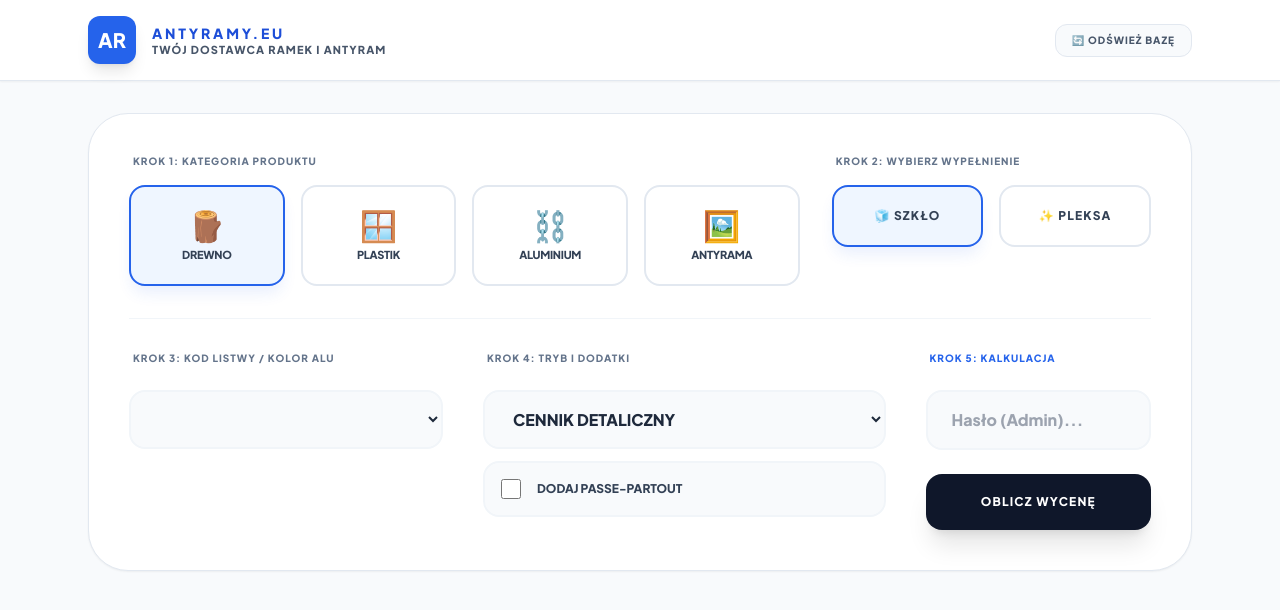
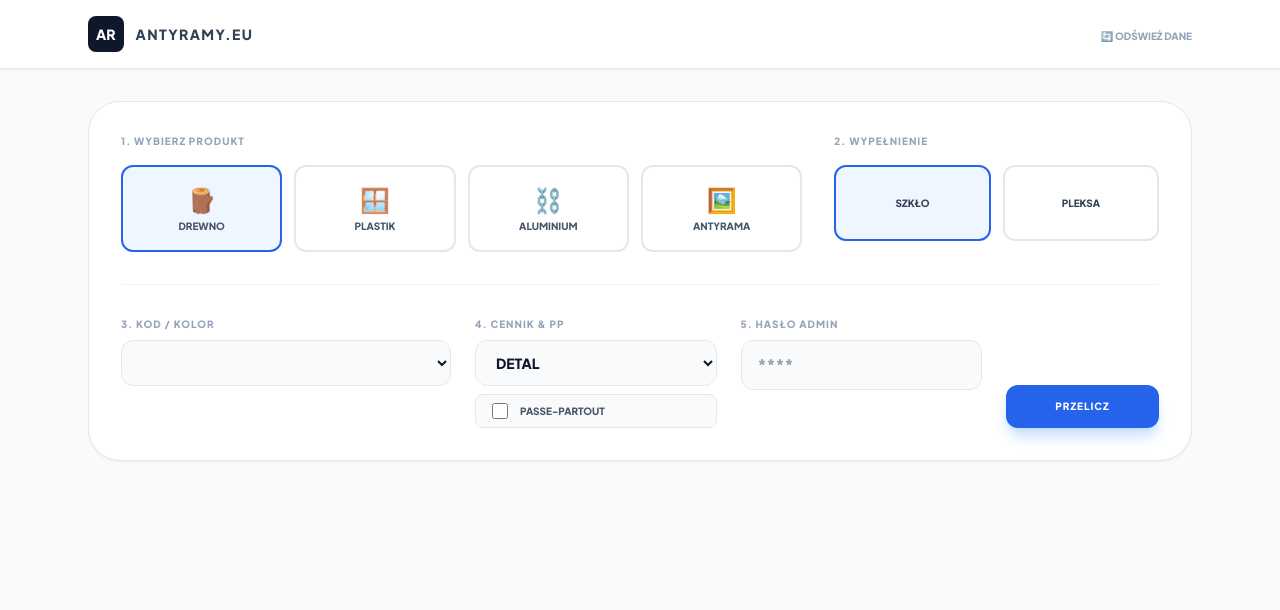
Before and after one commit to biuro-ship-it/kalk.antyramy, a FastAPI app: template templates/index.html in a window 1280 px wide. Shown: the top 610 px of the page. Run offline with FastAPI, Linux system fonts and the light colour scheme; the template is opened without the code that fills it, so the values that code supplies are empty; some libraries are stand-ins or nearby versions.

Commit message:
Minimalistyczny wydruk i karta produkcyjna

```diff
--- /dev/null
+++ b/info.txt
@@ -0,0 +1,4 @@
+arkusz googla
+vercel
+github
+qwerty11
--- a/templates/index.html
+++ b/templates/index.html
@@ -3,228 +3,192 @@
 <head>
     <meta charset="UTF-8">
     <meta name="viewport" content="width=device-width, initial-scale=1.0">
-    <title>Antyramy.eu - Kalkulator Produkcyjny</title>
+    <title>Wycena - Antyramy.eu</title>
     <script src="https://cdn.tailwindcss.com"></script>
     <link href="https://fonts.googleapis.com/css2?family=Plus+Jakarta+Sans:wght@400;600;800&display=swap" rel="stylesheet">
     <style>
         body { font-family: 'Plus Jakarta Sans', sans-serif; background-color: #f8fafc; }
+
+        /* --- STYLIZACJA WYDRUKU (MINIMALISTYCZNA) --- */
         @media print {
-            @page { size: A4; margin: 1cm; }
+            @page { size: A4; margin: 1.5cm; }
+            body { background: white !important; color: black !important; }
             .no-print { display: none !important; }
-            .print-card { border: none !important; box-shadow: none !important; margin: 0 !important; width: 100% !important; }
-            body { background: white !important; }
-            table { width: 100% !important; table-layout: fixed; }
-            {% if is_admin %}
-            th, td { padding: 4px 2px !important; font-size: 9px !important; word-wrap: break-word; font-weight: 800 !important; }
-            {% else %}
-            th, td { font-size: 14px !important; padding: 12px 10px !important; font-weight: 800 !important; }
-            {% endif %}
+            .print-card { border: 1px solid #eee !important; box-shadow: none !important; margin: 0 !important; width: 100% !important; border-radius: 0 !important; }
+            .print-header { background: #f8fafc !important; color: black !important; border-bottom: 2px solid black !important; padding: 20px !important; }
+            .print-header h2 { color: black !important; font-size: 24pt !important; }
+            table { width: 100% !important; border-collapse: collapse !important; }
+            th { border-bottom: 1px solid black !important; text-transform: uppercase !important; font-size: 9pt !important; padding: 10px 5px !important; }
+            td { border-bottom: 1px solid #eee !important; padding: 10px 5px !important; font-size: 11pt !important; }
+            .bg-blue-600 { background: transparent !important; color: black !important; border-left: 1px solid #ccc !important; }
+            .text-green-600 { color: #059669 !important; } /* Zysk zostawiamy lekko zielony dla czytelności admina */
         }
-        .option-tile { transition: all 0.2s cubic-bezier(0.4, 0, 0.2, 1); cursor: pointer; border: 2px solid #e2e8f0; }
-        .option-tile:hover { transform: translateY(-2px); border-color: #3b82f6; }
-        input[type="radio"]:checked + .option-tile { border-color: #2563eb; background-color: #eff6ff; box-shadow: 0 10px 15px -3px rgba(37, 99, 235, 0.1); }
+
+        .option-tile { transition: all 0.2s; cursor: pointer; border: 2px solid #e2e8f0; }
+        input[type="radio"]:checked + .option-tile { border-color: #2563eb; background-color: #eff6ff; }
     </style>
 </head>
 <body class="text-slate-900 min-h-screen">
-    <nav class="bg-white border-b border-slate-200 py-4 mb-8 no-print sticky top-0 z-50 shadow-sm">
+
+    <nav class="bg-white border-b border-slate-200 py-4 mb-8 no-print shadow-sm">
         <div class="max-w-6xl mx-auto px-6 flex justify-between items-center">
-            <div class="flex items-center gap-4">
-                <div class="bg-blue-600 text-white p-2.5 rounded-xl font-black text-xl shadow-lg">AR</div>
-                <div>
-                    <h1 class="text-sm font-black uppercase tracking-[0.2em] text-blue-700 leading-none mb-1">Antyramy.eu</h1>
-                    <p class="text-[11px] font-black text-slate-600 uppercase tracking-widest leading-none">Twój dostawca ramek i antyram</p>
-                </div>
+            <div class="flex items-center gap-3">
+                <div class="bg-slate-900 text-white p-2 rounded-lg font-black text-sm">AR</div>
+                <h1 class="text-sm font-black uppercase tracking-widest text-slate-700">Antyramy.eu</h1>
             </div>
             <form action="/refresh" method="post">
-                <button type="submit" class="bg-slate-50 hover:bg-slate-100 text-slate-600 px-4 py-2 rounded-xl text-[10px] font-black uppercase tracking-widest border border-slate-200 transition-all flex items-center gap-2">
-                    🔄 Odśwież Bazę
-                </button>
+                <button type="submit" class="text-[10px] font-black uppercase text-slate-400 hover:text-blue-600 transition-colors">🔄 Odśwież dane</button>
             </form>
         </div>
     </nav>
 
     <main class="max-w-6xl mx-auto px-6 pb-20">
-        <div class="bg-white rounded-[2.5rem] p-8 md:p-10 shadow-sm border border-slate-200 no-print mb-10">
+        <div class="bg-white rounded-[2rem] p-8 shadow-sm border border-slate-200 no-print mb-10">
             <form action="/calculate" method="post" class="space-y-8">
-
                 <div class="grid grid-cols-1 lg:grid-cols-12 gap-8">
                     <div class="lg:col-span-8">
-                        <label class="block text-[10px] font-black text-slate-500 uppercase tracking-widest mb-4 ml-1">Krok 1: Kategoria Produktu</label>
-                        <div class="grid grid-cols-2 md:grid-cols-4 gap-4">
+                        <label class="block text-[10px] font-black text-slate-400 uppercase tracking-widest mb-4">1. Wybierz Produkt</label>
+                        <div class="grid grid-cols-2 md:grid-cols-4 gap-3">
                             {% for val, label, icon in [('drewno', 'Drewno', '🪵'), ('plastik', 'Plastik', '🪟'), ('alu', 'Aluminium', '⛓️'), ('antyrama', 'Antyrama', '🖼️')] %}
                             <label class="relative">
                                 <input type="radio" name="main_category" value="{{ val }}" class="sr-only cat-radio" {{ 'checked' if main_category == val or (not main_category and val == 'drewno') }}>
-                                <div class="option-tile bg-white p-5 rounded-2xl text-center">
-                                    <span class="block text-3xl mb-1">{{ icon }}</span>
-                                    <span class="block text-[11px] font-black uppercase tracking-tight text-slate-700">{{ label }}</span>
+                                <div class="option-tile bg-white p-4 rounded-xl text-center">
+                                    <span class="block text-2xl mb-1">{{ icon }}</span>
+                                    <span class="block text-[10px] font-black uppercase text-slate-600">{{ label }}</span>
                                 </div>
                             </label>
                             {% endfor %}
                         </div>
                     </div>
-
                     <div class="lg:col-span-4">
-                        <label class="block text-[10px] font-black text-slate-500 uppercase tracking-widest mb-4 ml-1">Krok 2: Wybierz Wypełnienie</label>
-                        <div class="grid grid-cols-2 gap-4">
+                        <label class="block text-[10px] font-black text-slate-400 uppercase tracking-widest mb-4">2. Wypełnienie</label>
+                        <div class="grid grid-cols-2 gap-3">
+                            {% for val, label in [('szklo', 'Szkło'), ('pleksa', 'Pleksa')] %}
                             <label class="relative">
-                                <input type="radio" name="front_type" value="szklo" class="sr-only" {{ 'checked' if front_type == 'szklo' or not front_type }}>
-                                <div class="option-tile bg-white p-5 rounded-2xl text-center flex flex-col items-center justify-center h-full">
-                                    <span class="block text-[12px] font-black uppercase tracking-widest text-slate-700">🧊 SZKŁO</span>
+                                <input type="radio" name="front_type" value="{{ val }}" class="sr-only" {{ 'checked' if front_type == val or (not front_type and val == 'szklo') }}>
+                                <div class="option-tile bg-white p-4 rounded-xl text-center flex items-center justify-center h-[76px]">
+                                    <span class="text-[10px] font-black uppercase text-slate-700">{{ label }}</span>
                                 </div>
                             </label>
-                            <label class="relative">
-                                <input type="radio" name="front_type" value="pleksa" class="sr-only" {{ 'checked' if front_type == 'pleksa' }}>
-                                <div class="option-tile bg-white p-5 rounded-2xl text-center flex flex-col items-center justify-center h-full">
-                                    <span class="block text-[12px] font-black uppercase tracking-widest text-slate-700">✨ PLEKSA</span>
-                                </div>
-                            </label>
+                            {% endfor %}
                         </div>
                     </div>
                 </div>
 
-                <div class="grid grid-cols-1 md:grid-cols-12 gap-10 pt-8 border-t border-slate-100">
-                    <div class="md:col-span-4 space-y-6" id="profileContainer">
-                        <label class="block text-[10px] font-black text-slate-500 uppercase tracking-widest ml-1">Krok 3: Kod Listwy / Kolor ALU</label>
-                        <select name="profile_name" id="profileSelect" class="w-full bg-slate-50 border-2 border-slate-100 rounded-2xl px-6 py-4 font-black uppercase outline-none focus:border-blue-500 transition-all text-slate-800">
+                <div class="grid grid-cols-1 md:grid-cols-12 gap-6 pt-8 border-t border-slate-100">
+                    <div class="md:col-span-4" id="profileContainer">
+                        <label class="block text-[10px] font-black text-slate-400 uppercase tracking-widest mb-2">3. Kod / Kolor</label>
+                        <select name="profile_name" id="profileSelect" class="w-full bg-slate-50 border border-slate-200 rounded-xl px-4 py-3 font-black uppercase outline-none focus:border-blue-500 text-sm">
                         </select>
                     </div>
-
-                    <div class="md:col-span-5 space-y-6">
-                        <label class="block text-[10px] font-black text-slate-500 uppercase tracking-widest ml-1">Krok 4: Tryb i Dodatki</label>
-                        <div class="flex flex-col gap-3">
-                            <select name="mode" class="w-full bg-slate-50 border-2 border-slate-100 rounded-2xl px-6 py-4 font-black outline-none focus:border-blue-500 text-slate-800">
-                                <option value="retail" {{ 'selected' if mode == 'retail' }}>CENNIK DETALICZNY</option>
-                                <option value="wholesale" {{ 'selected' if mode == 'wholesale' }}>CENNIK HURTOWY</option>
+                    <div class="md:col-span-3">
+                        <label class="block text-[10px] font-black text-slate-400 uppercase tracking-widest mb-2">4. Cennik & PP</label>
+                        <div class="flex flex-col gap-2">
+                            <select name="mode" class="w-full bg-slate-50 border border-slate-200 rounded-xl px-4 py-3 font-black text-sm">
+                                <option value="retail" {{ 'selected' if mode == 'retail' }}>DETAL</option>
+                                <option value="wholesale" {{ 'selected' if mode == 'wholesale' }}>HURT</option>
                             </select>
-                            <label class="flex items-center gap-4 bg-slate-50 p-4 rounded-2xl cursor-pointer hover:bg-slate-100 transition-colors group border-2 border-slate-100">
-                                <input type="checkbox" name="with_pp" value="true" class="w-5 h-5 rounded border-slate-300 text-blue-600 focus:ring-blue-500" {{ 'checked' if with_pp }}>
-                                <span class="text-xs font-black text-slate-700 group-hover:text-blue-600 uppercase">Dodaj Passe-partout</span>
+                            <label class="flex items-center gap-3 px-4 py-2 bg-slate-50 rounded-lg cursor-pointer border border-slate-200">
+                                <input type="checkbox" name="with_pp" value="true" class="w-4 h-4 rounded text-blue-600" {{ 'checked' if with_pp }}>
+                                <span class="text-[10px] font-black text-slate-600 uppercase">Passe-partout</span>
                             </label>
                         </div>
                     </div>
+                    <div class="md:col-span-3">
+                        <label class="block text-[10px] font-black text-slate-400 uppercase tracking-widest mb-2">5. Hasło Admin</label>
+                        <input type="password" name="password" placeholder="****" class="w-full bg-slate-50 border border-slate-200 rounded-xl px-4 py-3 font-black outline-none focus:border-blue-500">
+                    </div>
+                    <div class="md:col-span-2 flex items-end">
+                        <button type="submit" class="w-full bg-blue-600 hover:bg-blue-700 text-white font-black py-3.5 rounded-xl transition-all uppercase text-[10px] tracking-widest shadow-lg shadow-blue-200">Przelicz</button>
+                    </div>
+                </div>
+            </form>
+        </div>
 
-                    <div class="md:col-span-3 space-y-6">
-                        <label class="block text-[10px] font-black text-blue-600 uppercase tracking-widest ml-1">Krok 5: Kalkulacja</label>
-                        <input type="password" name="password" placeholder="Hasło (Admin)..." class="w-full bg-slate-50 border-2 border-slate-100 rounded-2xl px-6 py-4 font-black outline-none focus:border-blue-500 transition-all">
-                        <button type="submit" class="w-full bg-slate-900 hover:bg-blue-600 text-white font-black py-5 rounded-2xl shadow-xl transition-all uppercase tracking-widest text-xs">
-                            Oblicz Wycenę
+        {% if results %}
+        <div class="bg-white rounded-[2rem] shadow-xl border border-slate-200 overflow-hidden print-card">
+            <div class="p-8 bg-slate-900 text-white flex justify-between items-center print-header">
+                <div>
+                    <p class="text-[10px] font-black uppercase tracking-[0.3em] opacity-60 mb-1">Dokument wyceny / Karta produkcyjna</p>
+                    <h2 class="text-3xl font-black uppercase tracking-tight">{{ profile }}</h2>
+                </div>
+                <div class="text-right no-print">
+                    <button onclick="window.print()" class="bg-white text-slate-900 px-6 py-3 rounded-xl font-black text-xs uppercase hover:bg-blue-50 transition-all flex items-center gap-2">
+                        🖨️ Drukuj ofertę
                     </button>
                 </div>
             </div>
-            </form>
-            {% if error %}<div class="mt-6 p-4 bg-red-50 text-red-600 font-black text-xs rounded-xl">⚠️ {{ error }}</div>{% endif %}
-        </div>
 
-        {% if results %}
-        <div class="bg-white rounded-[3rem] shadow-2xl border border-slate-200 overflow-hidden print-card">
-            <div class="p-10 bg-slate-900 text-white flex justify-between items-end">
-                <div>
-                    <span class="inline-block px-3 py-1 rounded-full bg-blue-500/20 text-blue-400 text-[10px] font-black uppercase mb-4 border border-blue-500/30">
-                        {{ 'CENNIK KLIENTA' if not is_admin else 'KARTA PRODUKCYJNA (ADMIN)' }}
-                    </span>
-                    <h2 class="text-4xl font-black uppercase">{{ profile }}</h2>
-                </div>
+            <table class="w-full">
+                <thead>
+                    <tr class="bg-slate-50 text-[10px] font-black text-slate-400 uppercase border-b">
+                        <th class="p-6 text-left">Format Ramy</th>
                         {% if is_admin %}
-                <button onclick="saveMarginsToDB()" id="saveBtn" class="no-print bg-green-500 hover:bg-green-400 text-slate-900 px-6 py-3 rounded-xl font-black text-xs uppercase tracking-widest transition-all shadow-[0_0_20px_rgba(34,197,94,0.3)]">
-                    💾 Zapisz Cennik
-                </button>
-                {% endif %}
-            </div>
-
-            <div class="overflow-x-auto">
-                <table class="w-full text-left">
-                    <thead>
-                        <tr class="bg-slate-50 text-[10px] uppercase font-black text-slate-400 border-b border-slate-100">
-                            <th class="p-6">Format</th>
-                            {% if is_admin %}
-                            <th class="p-6 text-right">Surowiec (Koszty)</th>
-                            <th class="p-6 text-center">Marża Indywidualna</th>
-                            <th class="p-6 text-right text-green-600">Zysk</th>
+                        <th class="p-6 text-right">Surowiec</th>
+                        <th class="p-6 text-center">Marża %</th>
+                        <th class="p-6 text-right text-green-600">Zysk (Netto)</th>
                         {% endif %}
                         <th class="p-6 text-right">Cena Netto</th>
-                            <th class="p-6 text-right bg-blue-600 text-white">Cena Brutto</th>
+                        <th class="p-6 text-right bg-blue-50 text-blue-700">Cena Brutto</th>
                     </tr>
                 </thead>
-                    <tbody class="divide-y divide-slate-100 font-black">
+                <tbody class="font-black">
                     {% for r in results %}
-                        <tr class="hover:bg-slate-50 group">
-                            <td class="p-6 text-slate-800 text-lg uppercase">{{ r.size }} cm</td>
+                    <tr class="border-b border-slate-50 hover:bg-slate-50/50">
+                        <td class="p-6 text-slate-900">{{ r.size }} cm</td>
                         {% if is_admin %}
-                            <td class="p-6 text-right text-slate-500">
-                                <span class="text-sm font-black text-slate-800">{{ r.surowiec }} zł</span>
-                                {% if main_category != 'antyrama' %}
-                                <br><span class="text-[9px] uppercase tracking-widest text-slate-400">(+ RB: Całość {{ r.total_cost }} zł)</span>
+                        <td class="p-6 text-right text-slate-500 text-xs">{{ r.surowiec }} zł</td>
+                        <td class="p-6 text-center">
+                            <input type="number" step="0.1" value="{{ r.active_margin }}" data-size="{{ r.size }}" data-cost="{{ r.total_cost }}" data-vat="{{ vat }}" class="dynamic-margin no-print w-14 text-center bg-slate-100 rounded-md py-1 text-blue-600 outline-none">
+                            <span class="hidden print:inline">{{ r.active_margin }}%</span>
+                        </td>
+                        <td class="p-6 text-right text-green-600"><span class="profit-price">{{ r.profit }}</span> zł</td>
                         {% endif %}
-                            </td>
-                            <td class="p-6 text-center">
-                                <div class="inline-flex items-center bg-white border-2 border-slate-200 rounded-xl px-2 py-1 focus-within:border-blue-500">
-                                    <input type="number" step="0.1" value="{{ r.active_margin }}"
-                                           data-size="{{ r.size }}" data-cost="{{ r.total_cost }}" data-vat="{{ vat }}"
-                                           class="dynamic-margin w-16 text-center font-black text-blue-600 outline-none bg-transparent">
-                                    <span class="text-slate-400 text-xs ml-1">%</span>
-                                </div>
-                            </td>
-                            <td class="p-6 text-right text-green-600 font-black text-lg"><span class="profit-price">{{ r.profit }}</span> zł</td>
-                            {% endif %}
-                            <td class="p-6 text-right text-slate-700 text-xl"><span class="net-price">{{ r.net }}</span> zł</td>
-                            <td class="p-6 text-right text-2xl text-blue-700 bg-blue-50/30 group-hover:bg-blue-100/50"><span class="gross-price">{{ r.gross }}</span> zł</td>
+                        <td class="p-6 text-right text-slate-600"><span class="net-price">{{ r.net }}</span> zł</td>
+                        <td class="p-6 text-right text-lg text-blue-700"><span class="gross-price">{{ r.gross }}</span> zł</td>
                     </tr>
                     {% endfor %}
                 </tbody>
             </table>
+
+            <div class="p-6 bg-slate-50 border-t flex justify-between items-center text-[9px] font-black text-slate-400 uppercase tracking-widest">
+                <span>Wygenerowano: Antyramy.eu</span>
+                {% if is_admin %}
+                <button onclick="saveMarginsToDB()" id="saveBtn" class="no-print bg-slate-900 text-white px-4 py-2 rounded-lg hover:bg-green-600 transition-all">💾 Zapisz marże w bazie</button>
+                {% endif %}
+                <span>VAT {{ vat }}%</span>
             </div>
         </div>
         {% endif %}
     </main>
 
     <script>
-        // WSZYSTKIE PROFILE Z BAZY (Przekazane przez Python)
-        const allProfiles = [
-            {% for p in profiles %}
-            { nazwa: "{{ p.nazwa }}", img: "{{ p.img }}", kat: "{{ p.kat }}" },
-            {% endfor %}
-        ];
-
+        const allProfiles = [{% for p in profiles %}{ nazwa: "{{ p.nazwa }}", kat: "{{ p.kat }}" },{% endfor %}];
         const currentProfileSelection = "{{ selected_profile|default('') }}";
 
-        // FUNKCJA DYNAMICZNEGO FILTROWANIA KODÓW
         function filterProfiles() {
             const selectedCat = document.querySelector('.cat-radio:checked').value;
-            const profileContainer = document.getElementById('profileContainer');
+            const container = document.getElementById('profileContainer');
             const select = document.getElementById('profileSelect');
 
-            // Jeśli Antyrama - całkowicie chowamy pole z kodami
-            if (selectedCat === 'antyrama') {
-                profileContainer.style.display = 'none';
-            } else {
-                profileContainer.style.display = 'block';
-
-                // Czyścimy obecną listę i filtrujemy po "kategorii"
-                select.innerHTML = '<option value="" disabled>-- Wybierz profil --</option>';
-                const filtered = allProfiles.filter(p => p.kat === selectedCat || (!p.kat && selectedCat === 'drewno')); // domyślnie puste to drewno
-
+            if (selectedCat === 'antyrama') { container.style.display = 'none'; }
+            else {
+                container.style.display = 'block';
+                select.innerHTML = '<option value="" disabled>-- Kod listwy --</option>';
+                const filtered = allProfiles.filter(p => p.kat === selectedCat || (!p.kat && selectedCat === 'drewno'));
                 filtered.forEach(p => {
                     const opt = document.createElement('option');
-                    opt.value = p.nazwa;
-                    opt.text = p.nazwa;
+                    opt.value = opt.text = p.nazwa;
                     if (p.nazwa === currentProfileSelection) opt.selected = true;
                     select.appendChild(opt);
                 });
-
-                // Zabezpieczenie: jeśli nic nie wybrano, a są opcje, zaznacz pierwszą
-                if (select.selectedIndex <= 0 && filtered.length > 0) {
-                    select.selectedIndex = 1;
-                }
+                if (select.selectedIndex <= 0 && filtered.length > 0) select.selectedIndex = 1;
             }
         }
 
-        // Nasłuchiwanie na zmianę dużych kafelków
         document.querySelectorAll('.cat-radio').forEach(r => r.addEventListener('change', filterProfiles));
-
-        // Uruchomienie filtrowania przy starcie strony
         document.addEventListener('DOMContentLoaded', filterProfiles);
 
-        // --- SKRYPTY ADMINA ---
         {% if is_admin %}
         const API_MODE = "{{ mode }}";
         const API_PROFILE = "{{ profile }}";
@@ -233,10 +197,9 @@
         document.querySelectorAll('.dynamic-margin').forEach(input => {
             input.addEventListener('input', function() {
                 let margin = parseFloat(this.value) || 0;
-                if(margin >= 100) { margin = 99.9; this.value = 99.9; }
+                if(margin >= 100) margin = 99.9;
                 const cost = parseFloat(this.getAttribute('data-cost'));
                 const vat = parseFloat(this.getAttribute('data-vat'));
-
                 const net = cost / (1 - (margin / 100));
                 const row = this.closest('tr');
                 row.querySelector('.net-price').innerText = net.toFixed(2);
@@ -248,15 +211,9 @@
         async function saveMarginsToDB() {
             const btn = document.getElementById('saveBtn');
             btn.innerText = '⏳ ZAPISYWANIE...';
-            btn.classList.replace('bg-green-500', 'bg-orange-500');
-
             const updates = Array.from(document.querySelectorAll('.dynamic-margin')).map(input => ({
-                mode: API_MODE,
-                profile: API_PROFILE,
-                size: input.getAttribute('data-size'),
-                margin: parseFloat(input.value) || 0
+                mode: API_MODE, profile: API_PROFILE, size: input.getAttribute('data-size'), margin: parseFloat(input.value) || 0
             }));
-
             try {
                 const res = await fetch('/save_margins', {
                     method: 'POST',
@@ -264,15 +221,8 @@
                     body: JSON.stringify({ password: API_PASSWORD, updates: updates })
                 });
                 const data = await res.json();
-
-                if (data.success) {
-                    btn.innerText = '✅ ZAPISANO!';
-                    btn.classList.replace('bg-orange-500', 'bg-green-500');
-                    setTimeout(() => { btn.innerText = '💾 Zapisz Cennik'; }, 3000);
-                } else {
-                    alert('Błąd zapisu: ' + data.error);
-                }
-            } catch (err) { alert('Błąd sieci: ' + err); }
+                if (data.success) { btn.innerText = '✅ ZAPISANO!'; setTimeout(() => { btn.innerText = '💾 Zapisz marże w bazie'; }, 2000); }
+            } catch (err) { alert('Błąd sieci'); }
         }
         {% endif %}
     </script>
```
Lines whose indentation alone changed are shown as unchanged.
